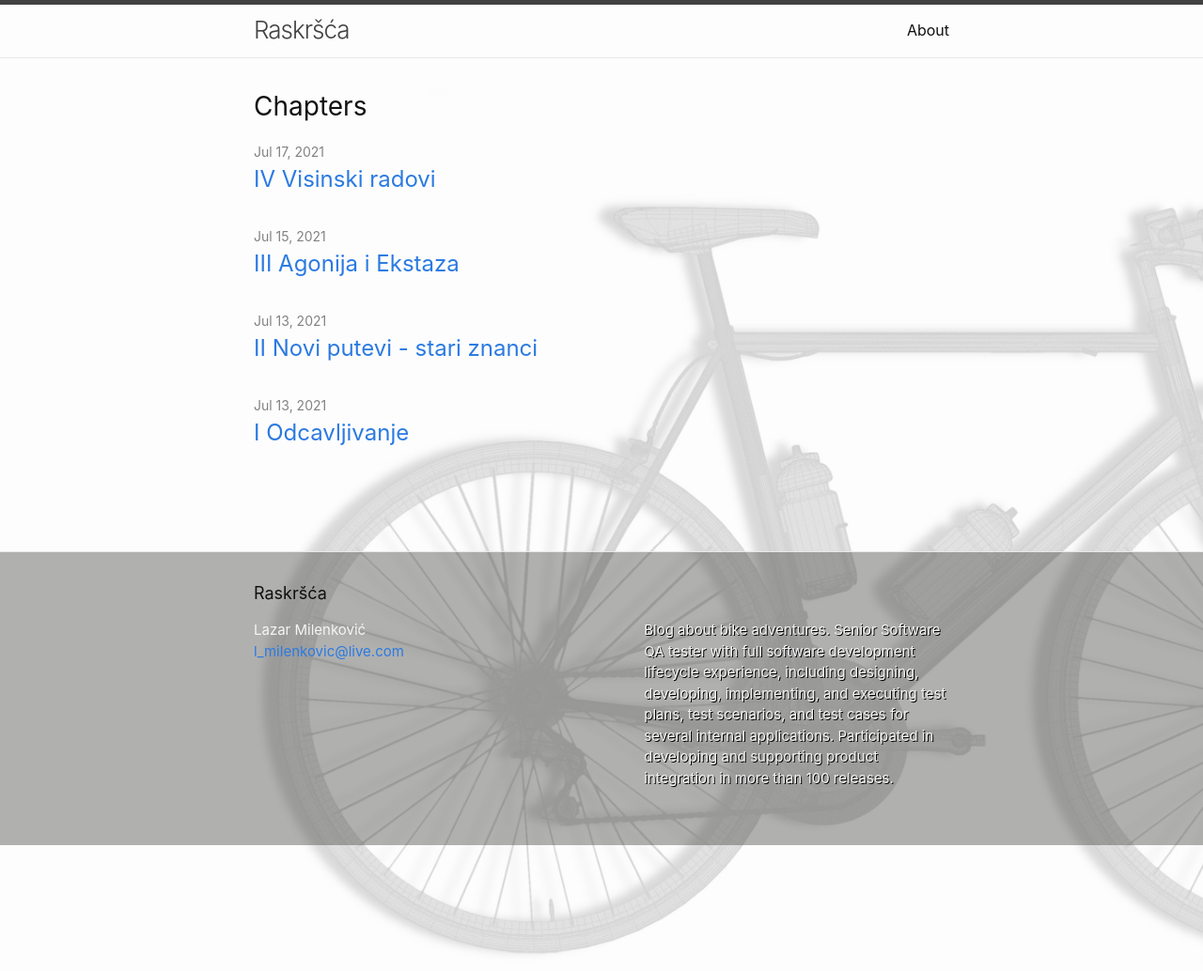
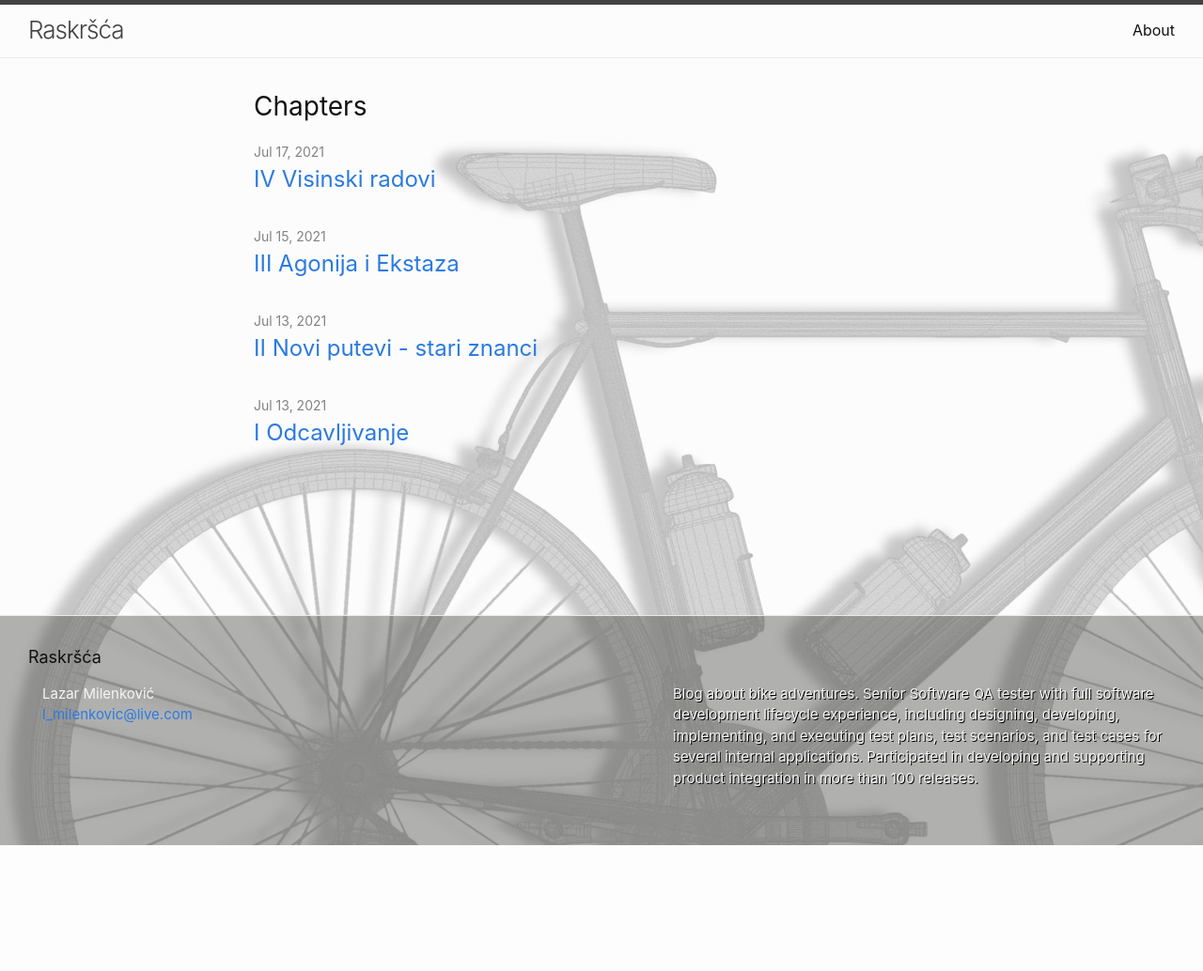
Before and after one commit to budjoskop/pupsos, a Jekyll site: the page built from index.markdown, in a window 1280 px wide. Shown: the whole page at 94% size. Built offline with Jekyll 4.4.1, drawn with Linux system fonts in a browser that asks for light colours; after the commit the page ends 900 px from its top, so only the background shows below that.

Commit message:
fixing issues with image

```diff
--- a/_includes/footer.html
+++ b/_includes/footer.html
@@ -1,8 +1,9 @@
+
 <footer class="site-footer h-card">
+
   <data class="u-url" href="{{ "/" | relative_url }}"></data>
 
   <div class="wrapper">
-
     <h2 class="footer-heading">{{ site.title | escape }}</h2>
 
     <div class="footer-col-wrapper">
@@ -20,13 +21,14 @@
             {%- endif -%}
         </ul>
       </div>
-
       <div class="footer-col footer-col-2">
         {%- include social.html -%}
+
       </div>
 
       <div class="footer-col footer-col-3">
         <p class="footer-desc">{{- site.description | escape -}}</p>
+
       </div>
     </div>
 
--- a/_layouts/default.html
+++ b/_layouts/default.html
@@ -3,7 +3,9 @@
 
   {%- include head.html -%}
 
-  <body>
+  {% if page.layout == 'home' %}
+    <body class="home-class">
+  {%- endif -%}
 
     {%- include header.html -%}
 
--- a/_layouts/home.html
+++ b/_layouts/home.html
@@ -2,14 +2,16 @@
 layout: default
 ---
 
-<div class="background-image">
+<!-- <div class="background-image">
   <img src="/pupsos/assets/bajs.jpg" alt="Italian Trulli">
-</div>
+</div> -->
 
 <div class="home">
   {%- if page.title -%}
     <h1 class="page-heading">{{ page.title }}</h1>
   {%- endif -%}
+
+
 
   {{ content }}
   {%- if site.posts.size > 0 -%}
--- a/_sass/minima/_base.scss
+++ b/_sass/minima/_base.scss
@@ -8,6 +8,10 @@ dl, dd, ol, ul, figure {
   padding: 0;
 }
 
+html, body {
+  width: 100%;
+  // overflow: hidden;
+}
 
 
 /**
@@ -26,7 +30,7 @@ body {
   display: flex;
   min-height: 100vh;
   flex-direction: column;
-
+  position: relative;
 }
 
 
@@ -176,10 +180,10 @@ pre {
  * Wrapper
  */
 .wrapper {
-  max-width: -webkit-calc(#{$content-width} - (#{$spacing-unit} * 2));
-  max-width:         calc(#{$content-width} - (#{$spacing-unit} * 2));
-  margin-right: auto;
-  margin-left: auto;
+  // max-width: -webkit-calc(#{$content-width} - (#{$spacing-unit} * 2));
+  // max-width:         calc(#{$content-width} - (#{$spacing-unit} * 2));
+  // margin-right: auto;
+  // margin-left: auto;
   padding-right: $spacing-unit;
   padding-left: $spacing-unit;
   @extend %clearfix;
@@ -192,6 +196,14 @@ pre {
   }
 }
 
+.home {
+
+  max-width: -webkit-calc(#{$content-width} - (#{$spacing-unit} * 2));
+  max-width:         calc(#{$content-width} - (#{$spacing-unit} * 2));
+  margin-right: auto;
+  margin-left: auto;
+
+}
 
 
 /**
--- a/_sass/minima/_layout.scss
+++ b/_sass/minima/_layout.scss
@@ -134,12 +134,18 @@ footer {
 .footer-col-wrapper {
   @include relative-font-size(0.9375);
   color: whitesmoke;
-  margin-left: -$spacing-unit / 2;
-  @extend %clearfix;
+  // margin-left: -$spacing-unit / 2;
+  // @extend %clearfix;
+  display: flex;
+  flex-direction: row;
+  @include media-query($on-laptop) {
+    flex-direction: column;
+  }
+
 }
 
 .footer-col {
-  float: left;
+  // float: left;
   margin-bottom: $spacing-unit / 2;
   padding-left: $spacing-unit / 2;
 }
@@ -224,12 +230,28 @@ footer {
   @include relative-font-size(1.5);
 }
 
-.background-image {
-  opacity: 0.2;
+// .home-class {
+//   background-image: url(/pupsos/assets/bajs.jpg);
+//   background-size: cover;
+// }
+
+.home-class {
+  position: relative;
+  width: 100%;
+
+}
+
+.home-class::before {
+  background-image: url(/pupsos/assets/bajs.jpg);
+  opacity: 0.3;
+  background-size: cover;
+  content: "";
+  width: 100%;
+  height: 100%;
   position: absolute;
-  padding: 0 0;
-  z-index: -100;
+  z-index: -1;
 }
+
 
 
 /**
```
